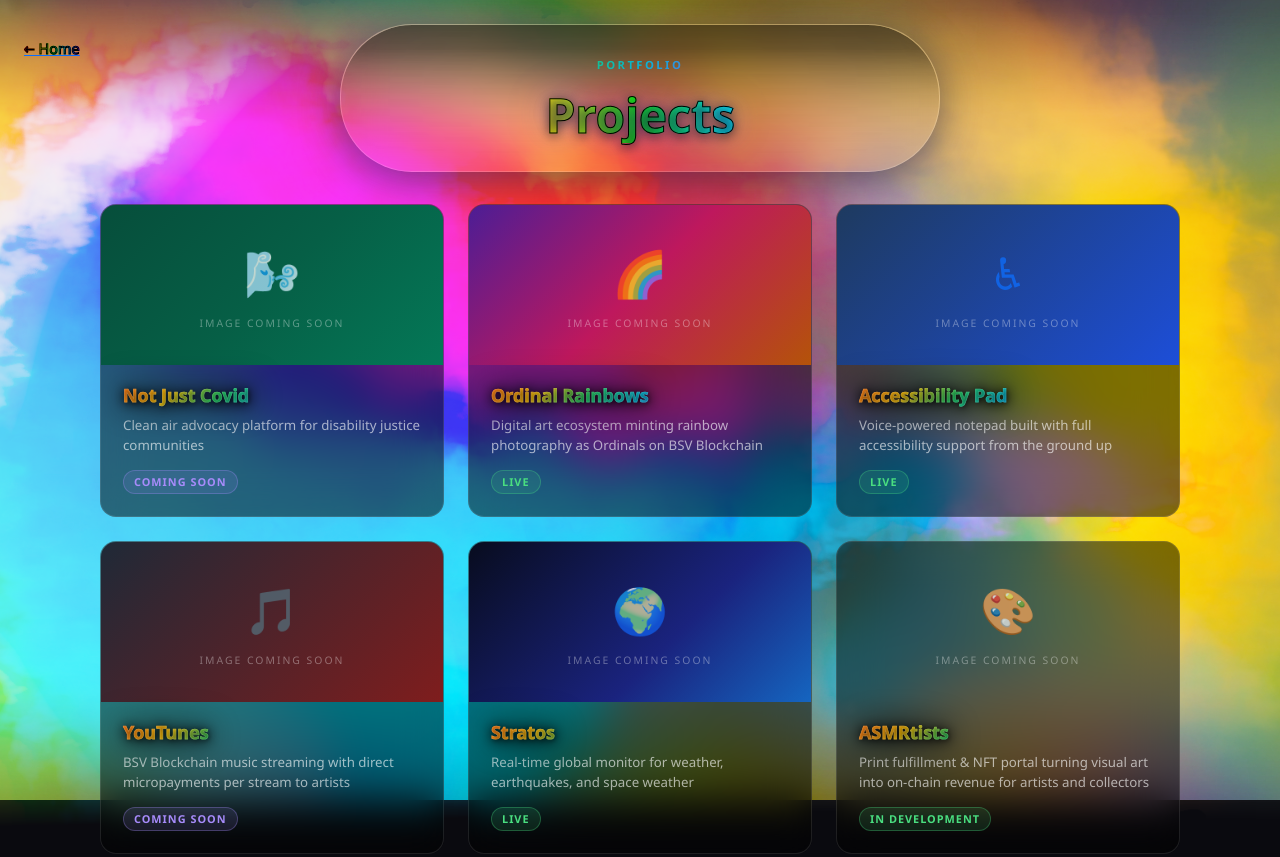
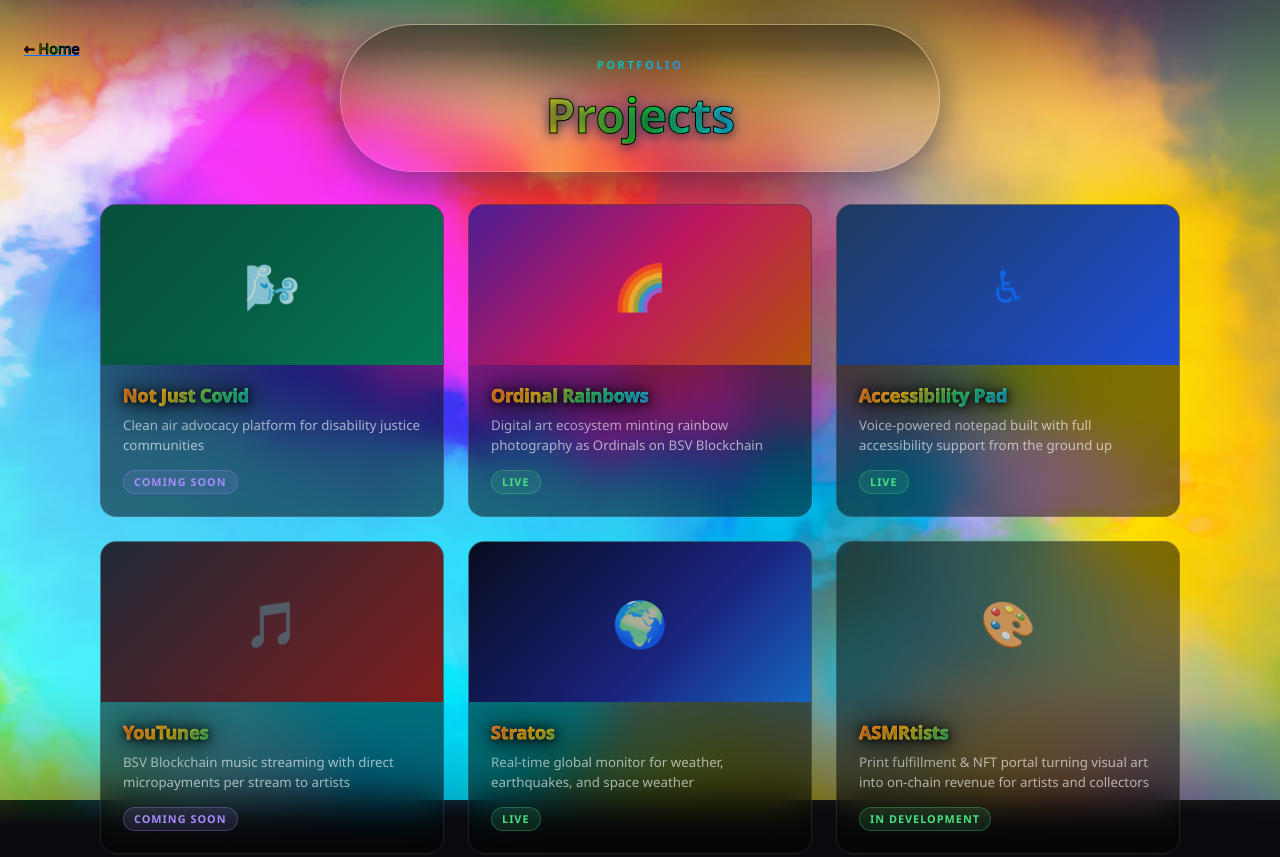
Before and after one commit to ChefMyKLove/Portfolio-Page, a plain HTML site: page projects.html in a window 1280 px wide. Shown: the top 857 px of the page. Drawn offline with nearby package versions, Linux system fonts and the light colour scheme.

Commit message:
syntax error

```diff
--- a/projects.html
+++ b/projects.html
@@ -144,7 +144,6 @@
         <div class="project-card-image">
           <div class="project-card-placeholder ph-njc">
             <span class="placeholder-icon">🌬️</span>
-            <span class="placeholder-label">Image Coming Soon</span>
           </div>
         </div>
         <div class="project-card-body">
@@ -158,7 +157,6 @@
         <div class="project-card-image">
           <div class="project-card-placeholder ph-or">
             <span class="placeholder-icon">🌈</span>
-            <span class="placeholder-label">Image Coming Soon</span>
           </div>
         </div>
         <div class="project-card-body">
@@ -172,7 +170,6 @@
         <div class="project-card-image">
           <div class="project-card-placeholder ph-ap">
             <span class="placeholder-icon">♿</span>
-            <span class="placeholder-label">Image Coming Soon</span>
           </div>
         </div>
         <div class="project-card-body">
@@ -186,7 +183,6 @@
         <div class="project-card-image">
           <div class="project-card-placeholder ph-yt">
             <span class="placeholder-icon">🎵</span>
-            <span class="placeholder-label">Image Coming Soon</span>
           </div>
         </div>
         <div class="project-card-body">
@@ -200,7 +196,6 @@
         <div class="project-card-image">
           <div class="project-card-placeholder ph-st">
             <span class="placeholder-icon">🌍</span>
-            <span class="placeholder-label">Image Coming Soon</span>
           </div>
         </div>
         <div class="project-card-body">
@@ -214,7 +209,6 @@
         <div class="project-card-image">
           <div class="project-card-placeholder ph-as">
             <span class="placeholder-icon">🎨</span>
-            <span class="placeholder-label">Image Coming Soon</span>
           </div>
         </div>
         <div class="project-card-body">
```
